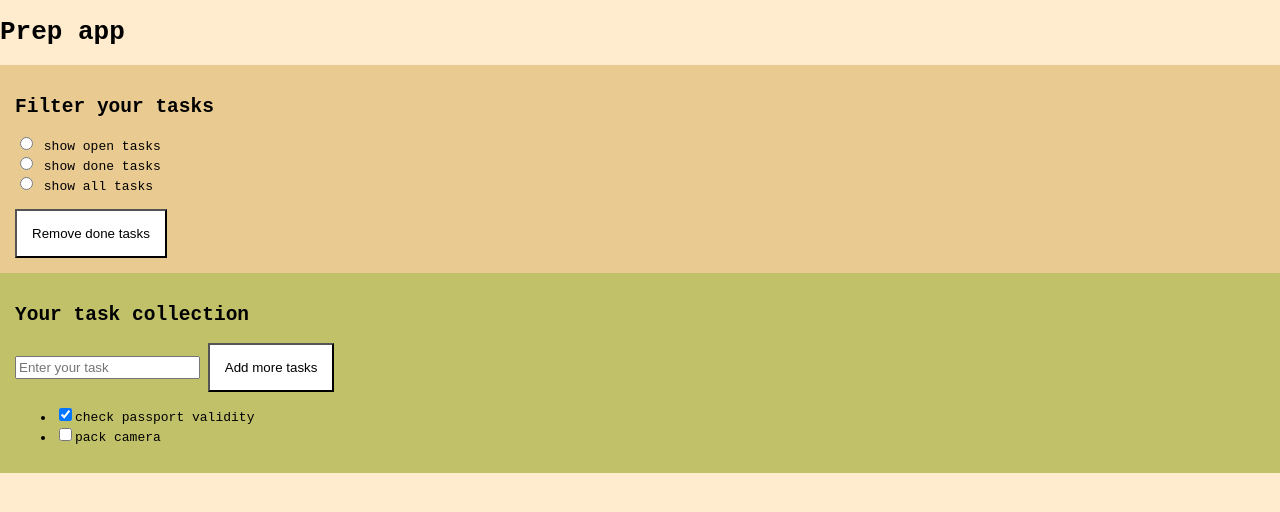
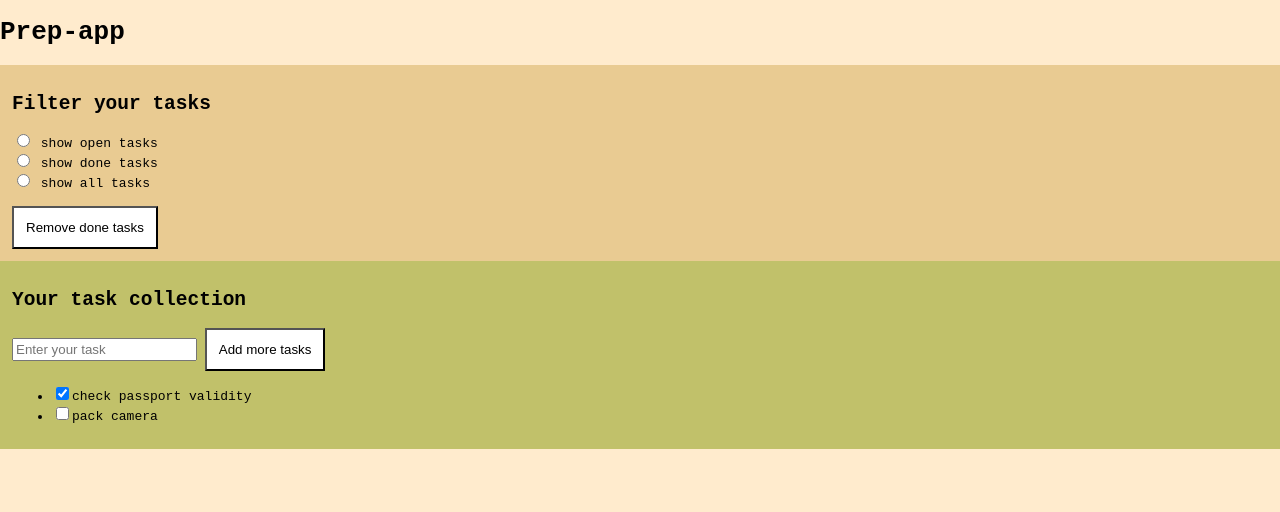
Before and after one commit to rhass14/todo-app, a plain HTML site: page index.html in a window 1280 px wide. Drawn offline with Linux system fonts and the light colour scheme.

Commit message:
init commit

```diff
--- a/index.html
+++ b/index.html
@@ -11,7 +11,7 @@
 
 <body class="body">
     <main>
-        <h1>Prep app</h1>
+        <h1>Prep-app</h1>
         <div id="prep-filter-list" class="filters">
             <h2>Filter your tasks</h2>
             <div>
--- a/script.js
+++ b/script.js
@@ -129,4 +129,4 @@ function removeDuplicateItem(event) {
 }
 renderPrepTasks();
 
-//tbf
+//
--- a/style.css
+++ b/style.css
@@ -7,17 +7,17 @@ body {
 
 .filters {
   background-color: rgb(233, 203, 146);
-  padding: 15px;
+  padding: 12px;
 }
 
 .tasks {
   background-color: rgb(193, 193, 106);
-  padding: 15px;
+  padding: 12px;
 }
 
 button {
   background-color: white;
-  padding: 15px;
+  padding: 12px;
 }
 
 input {
```
